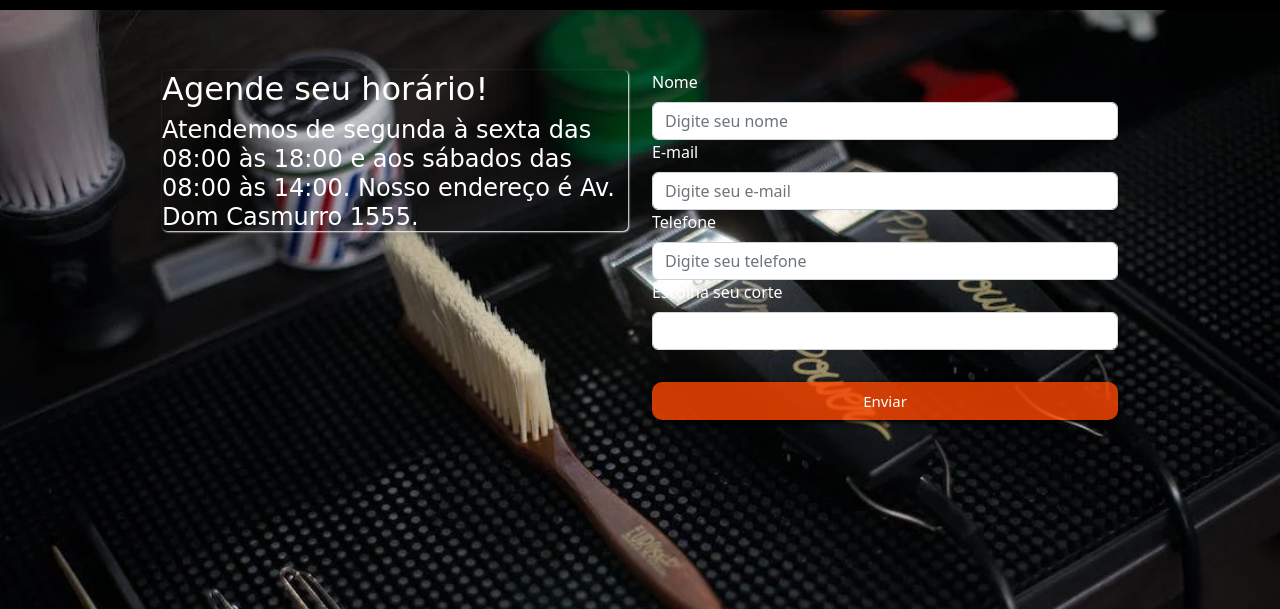
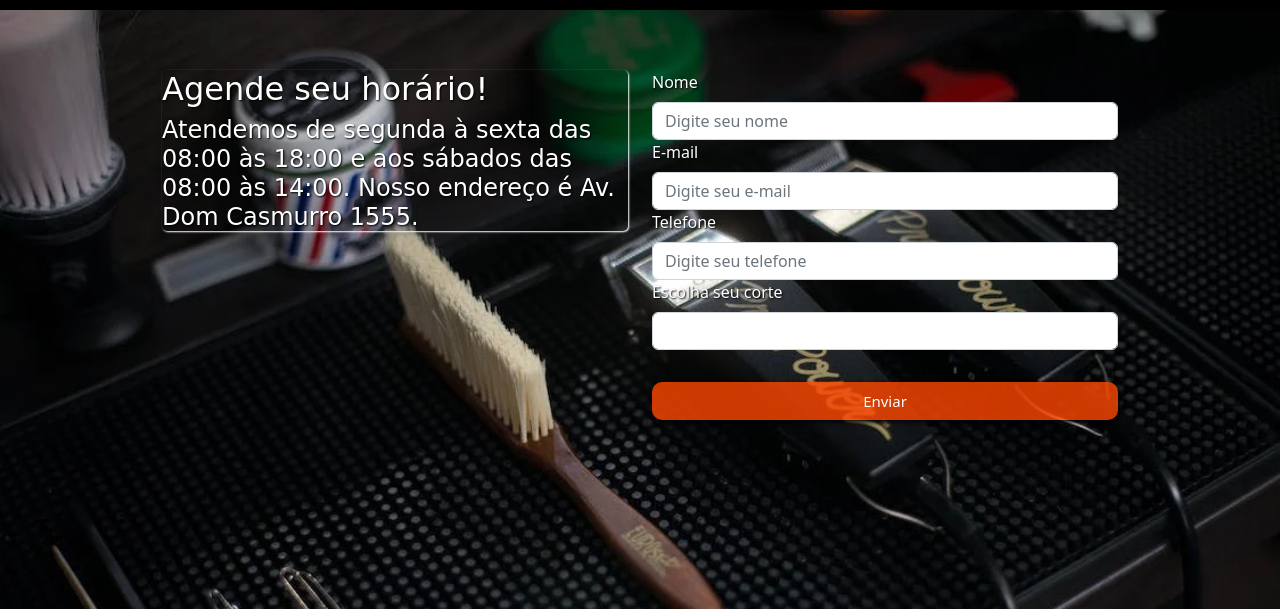
Before and after one commit to wagnermm/barbershop, a plain HTML site: page src/index.html in a window 1280 px wide. Shown: the part 1901-2510 px from the top of the page. Drawn offline with Linux system fonts and the light colour scheme; a web font is replaced by a local one.

Commit message:
adiciona text-shadow

```diff
--- a/src/css/style.css
+++ b/src/css/style.css
@@ -31,6 +31,7 @@ header img {
     align-items: center;
     font-weight: bold;
     box-shadow: 1px 1px 2px #fff;
+    text-shadow: 1px 1px 2px #000000;
     border-radius: 5px;
 }
 
@@ -130,6 +131,10 @@ a:hover {
     margin: 50px 0 30px 0;
 }
 
+label {
+    text-shadow: 1px 1px 2px #000000;
+}
+
 /*Responsive*/
 @media(max-width: 480px) {
     .featured-item {
```
